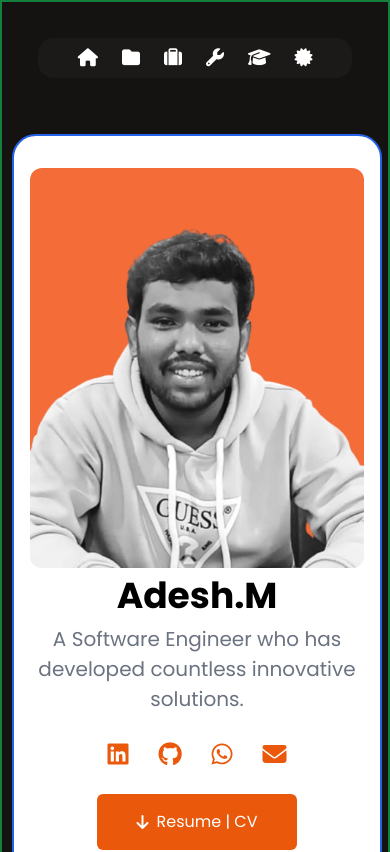
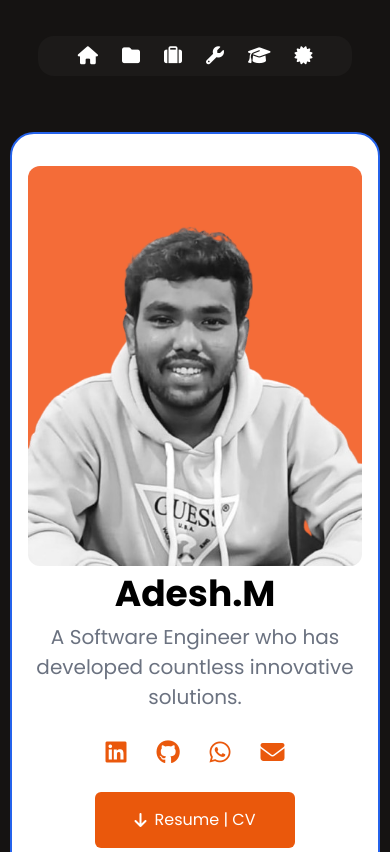
Before and after one commit to Be-A-Coder01/Portfolio, a React (Vite) app in the folder client/: page / in a window 390 px wide. Shown: the top 852 px of the page. Built offline with nearby package versions, Linux system fonts and the light colour scheme.

Commit message:
Done with responsiveness

```diff
--- a/client/src/App.jsx
+++ b/client/src/App.jsx
@@ -10,7 +10,7 @@ import Achievments from "./PAGES/Achievments";
 function App() {
   return (
     <>
-      <div className="bg-[#151312] w-screen md:w-screen  lg:w-full border-2 border-green-700  pt-9 ">
+      <div className="bg-[#151312] w-screen md:w-screen  lg:w-full   pt-9 ">
         <Navbar></Navbar>
         {/* <div className="flex justify-center  relative  mt-14 gap-4"> */}
         {/* <div className=" flex   items-end h-[70vh]"> */}
```
